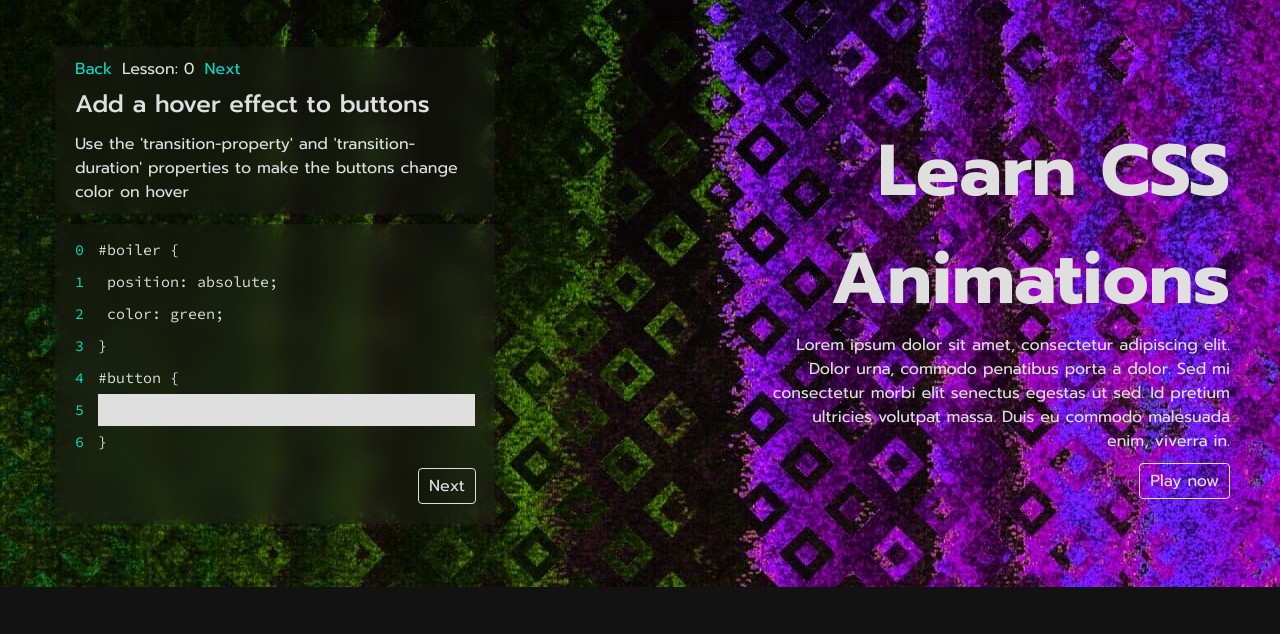
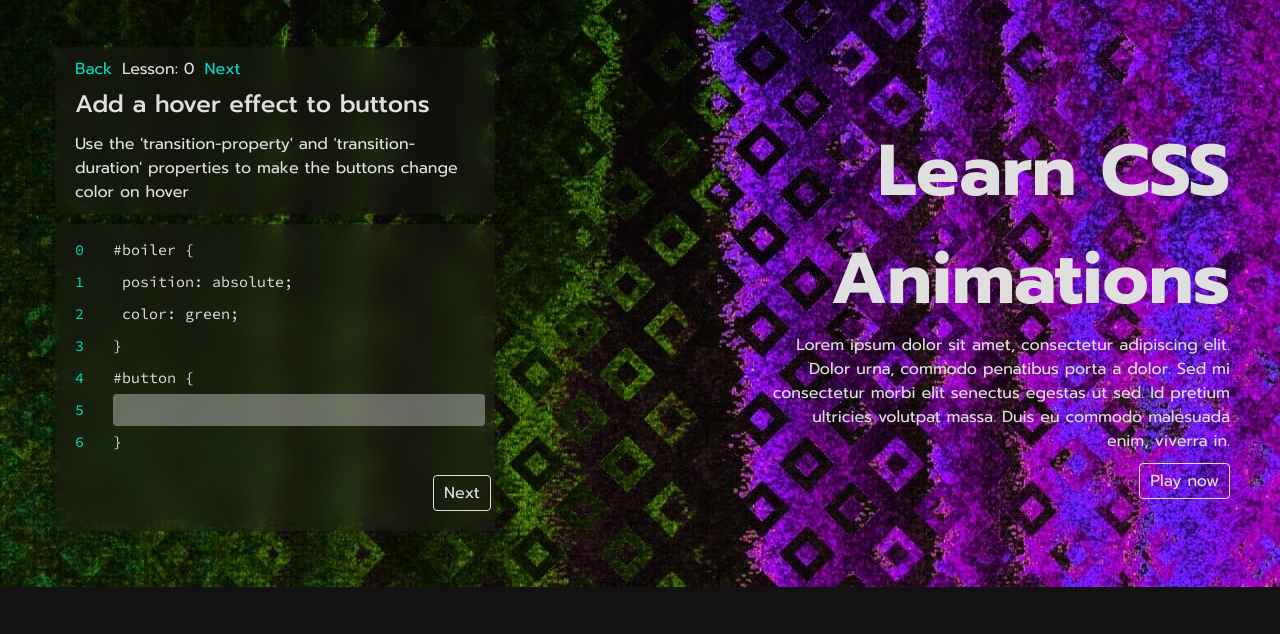
Before and after one commit to jacobbenowitz/animation_academy, a website built with webpack: page index.html in a window 1280 px wide. Shown: the part 73-707 px from the top of the page. Built offline with nearby package versions, Linux system fonts and the light colour scheme.

Commit message:
game progression mvp complete: prompt and ide refactored with textarea, dynamic sizes based on level data. update/create levels working

```diff
--- a/src/scripts/ide.js
+++ b/src/scripts/ide.js
@@ -43,40 +43,30 @@ export default class IdeCreator {
 
   updateIdeContent(currentLevel) {
     const leftCol = this.ideContainer.childNodes[0];
-    const rightCol = this.ideContainer.childNodes[1];
-    const lineNumsPre = leftCol.childNodes[0];
-    this.updateLineNums(currentLevel, lineNumsPre);
+    const lineNums = leftCol.childNodes[0];
+    this.updateLineNums(currentLevel, lineNums);
     this.updateBoilerCode(currentLevel);
-    this.updateInput(currentLevel, rightCol);
-
+    this.updateInput(currentLevel);
     }
 
-  updateLineNums(currentLevel, lineNumsPre) {
-    const lineNums = this.buildNumsArray(
+  updateLineNums(currentLevel, lineNums) {
+    const nums = this.buildNumsArray(
       currentLevel.totalLines).join('\n');
-    lineNumsPre.innerHTML = lineNums
+    lineNums.innerHTML = nums;
   }
 
   updateBoilerCode(currentLevel) {
     const boiler = document.querySelector('#boiler')
     const boilerCodeText =
       currentLevel.boilerCode.join('\n');
+    boiler.rows = currentLevel.boilerCode.length;
     boiler.innerHTML = boilerCodeText;
   }
 
-  updateInput(currentLevel, rightCol) {
-    const currentInputs = rightCol.querySelectorAll('.code-input');
-    currentInputs.forEach(input => rightCol.removeChild(input))
-
-    const inputs = [];
-    const numInputs = currentLevel.numInputLines;
-    for (let i = 0; i < numInputs; i++) {
-      let codeInput = document.createElement("input");
-      codeInput.type = "text";
-      codeInput.className = "code-input";
-      inputs.push(codeInput);
-    }
-    rightCol.append(...inputs)
+  updateInput(currentLevel) {
+    const input = document.querySelector('.code-input');
+    input.innerHTML = "";
+    input.rows = currentLevel.numInputLines;
   }
 
   buildNumsArray(numLines) {
@@ -91,38 +81,39 @@ export default class IdeCreator {
     const levelLines = currentLevel.totalLines;
     const lineNums =
         this.buildNumsArray(levelLines).join('\n');
-    const lineNumsText = document.createElement('pre');
+    const lineNumsText = document.createElement('textarea');
     lineNumsText.innerHTML = lineNums;
     lineNumsText.classList.add('code');
+    lineNumsText.rows = levelLines;
+    lineNumsText.cols = 1;
     leftCol.appendChild(lineNumsText);
   }
 
   addBoilerCode(rightCol, currentLevel) {
     const boilerCodeText =
-        currentLevel.boilerCode.join('\n');
-    const innerCode = document.createElement('pre');
-    innerCode.innerHTML = boilerCodeText;
-    innerCode.classList.add('code');
-    innerCode.id = 'boiler';
-    rightCol.append(innerCode)
+      currentLevel.boilerCode.join('\n');
+    const boilerCode = document.createElement('textarea');
+    boilerCode.innerHTML = boilerCodeText;
+    boilerCode.classList.add('code', 'boiler');
+    boilerCode.id = 'boiler';
+    boilerCode.rows = currentLevel.totalLines - currentLevel.numInputLines;
+    rightCol.append(boilerCode)
   }
 
   buildInput(rightCol, currentLevel) {
-    const inputs = [];
-    const numInputs = currentLevel.numInputLines;
-    for (let i = 0; i < numInputs; i++) {
-      let codeInput = document.createElement("input");
-      codeInput.type = "text";
-      codeInput.className = "code-input";
-      inputs.push(codeInput);
-    }
-    rightCol.append(...inputs)
+    const rows = currentLevel.numInputLines;
+    const input = document.createElement('textarea')
+    input.name = "user[code]"
+    input.classList.add('code-input')
+    input.rows = rows;
+    rightCol.append(input)
   }
 
   addEndingBracket(rightCol) {
-    const endingEle = document.createElement('pre');
+    const endingEle = document.createElement('textarea');
     endingEle.innerHTML = "}";
-    endingEle.classList.add('code');
+    endingEle.classList.add('code', 'boiler');
+    endingEle.rows = 1;
     rightCol.append(endingEle)
   }
 
--- a/src/stylesheets/components/ide.scss
+++ b/src/stylesheets/components/ide.scss
@@ -9,13 +9,22 @@
   padding: 10px 20px 10px 20px;
 }
 
-.ide pre {
+
+.right-col textarea {
+  resize: none;
+  width: 100%;
   font-family: $source-code;
+  padding-top: 0;
+  padding-bottom: 0;
+  margin-top: 0;
+  margin-bottom: 0;
 }
 
 .ide .code-input {
-  background-color: $white;
-  width: 100%;
+  background-color: #dadada69;
+  border-radius: 4px;
+  padding-left: 10px;
+  margin: -7px 0 -7px 0;
 }
 
 .ide-button {
@@ -23,6 +32,13 @@
   left: 320px;
 }
 
-.ide .left-col pre {
+.ide .left-col {
+  height: fit-content;
+  height: 100%;
+}
+
+.ide .left-col textarea{
   color: $primary;
+  resize: none;
+  height: 100%;
 }
```
Also changed, not shown: dist/main.css, dist/main.js.
